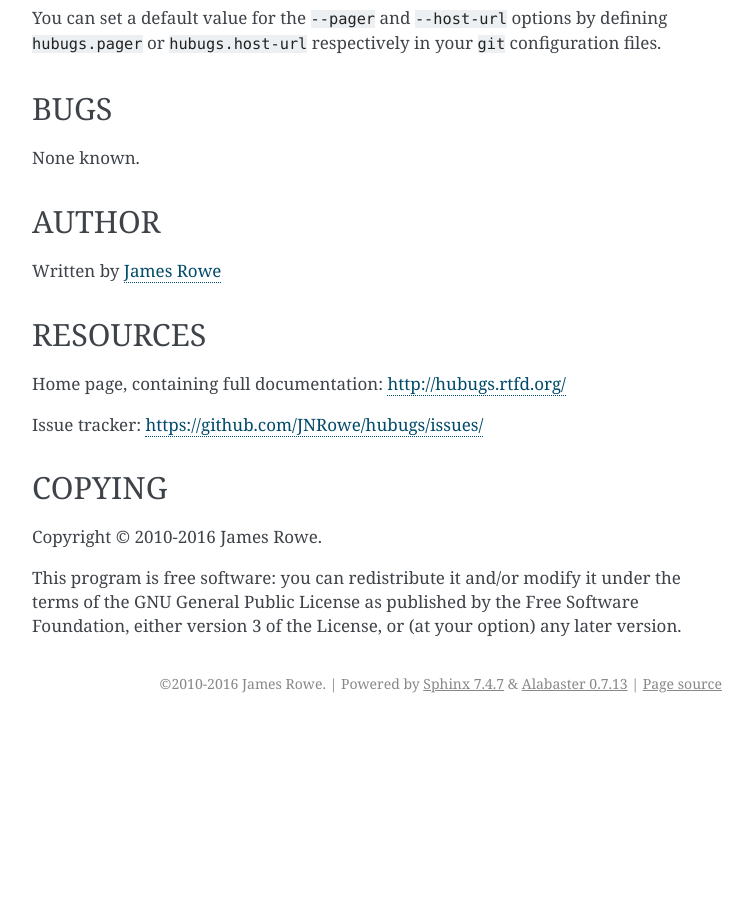
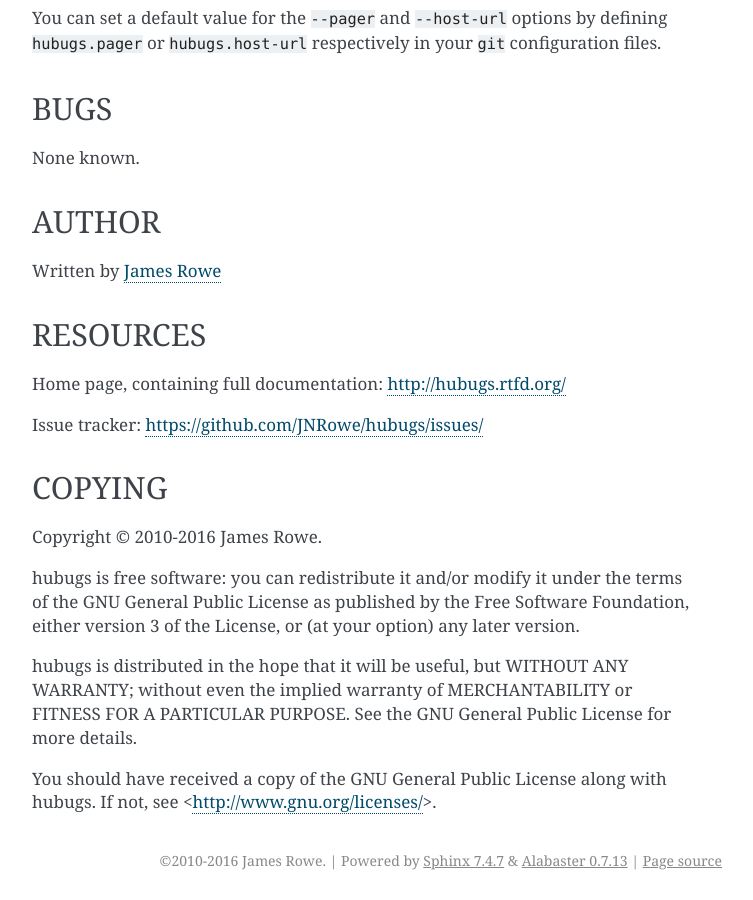
Before and after one commit to JNRowe/hubugs, a Sphinx documentation site: the page built from doc/hubugs.1.rst, in a window 1280 px wide and 900 px high, scrolled down 4375 px. Shown: the whole window, without its empty margins (388-1141 px from the left). Built offline with Sphinx 7.4.7, drawn with Linux system fonts in a browser that asks for light colours; before the commit the page ends 5098 px from its top, so only the background shows below that.

Commit message:
[QA] Use a complete GPL notice in manpage

```diff
--- a/doc/hubugs.1.rst
+++ b/doc/hubugs.1.rst
@@ -227,7 +227,14 @@
 
 Copyright © 2010-2016  James Rowe.
 
-This program is free software: you can redistribute it and/or modify it
-under the terms of the GNU General Public License as published by the
-Free Software Foundation, either version 3 of the License, or (at your
-option) any later version.
+hubugs is free software: you can redistribute it and/or modify it under the
+terms of the GNU General Public License as published by the Free Software
+Foundation, either version 3 of the License, or (at your option) any later
+version.
+
+hubugs is distributed in the hope that it will be useful, but WITHOUT ANY
+WARRANTY; without even the implied warranty of MERCHANTABILITY or FITNESS FOR
+A PARTICULAR PURPOSE.  See the GNU General Public License for more details.
+
+You should have received a copy of the GNU General Public License along with
+hubugs.  If not, see <http://www.gnu.org/licenses/>.
```
